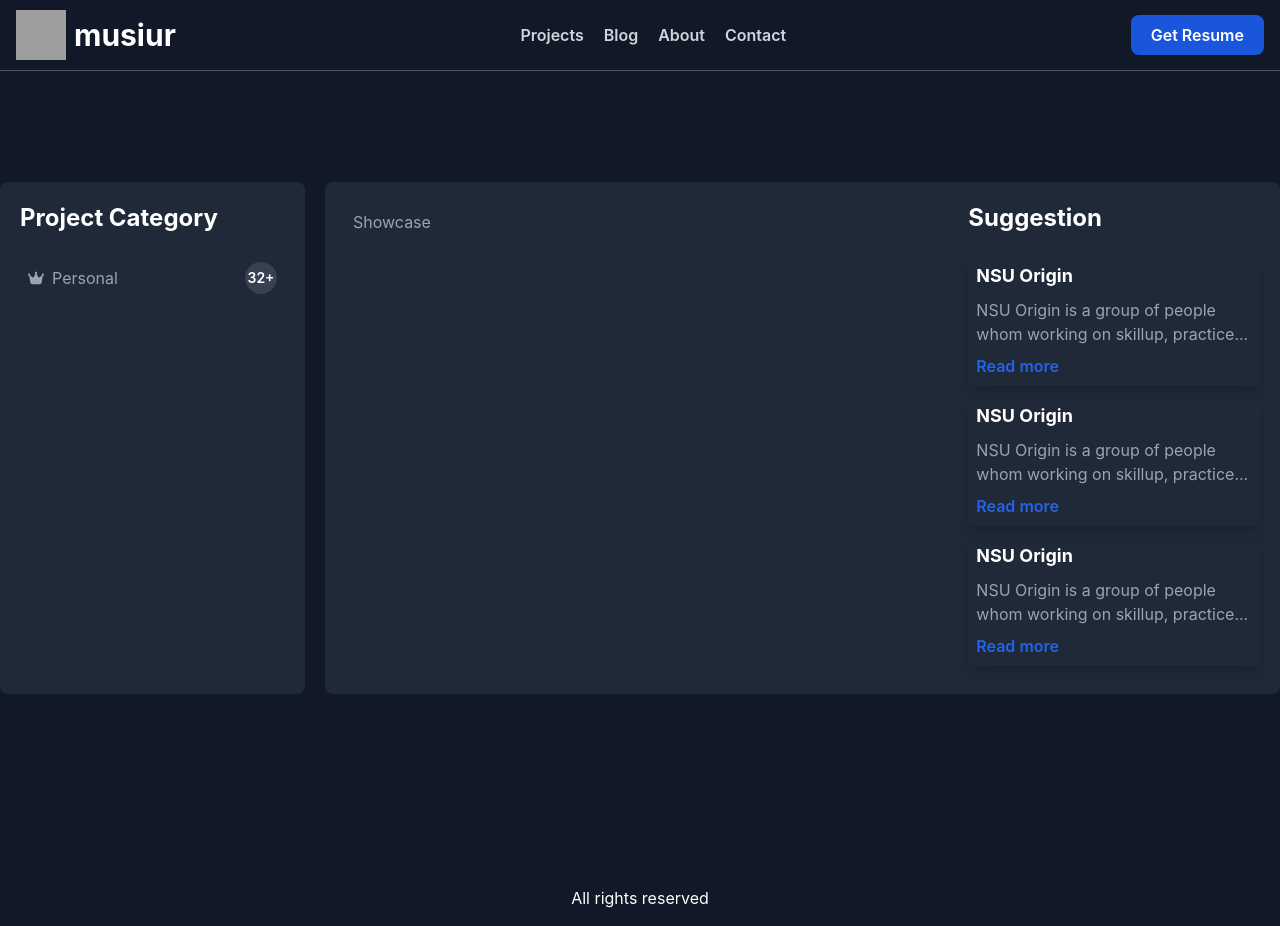
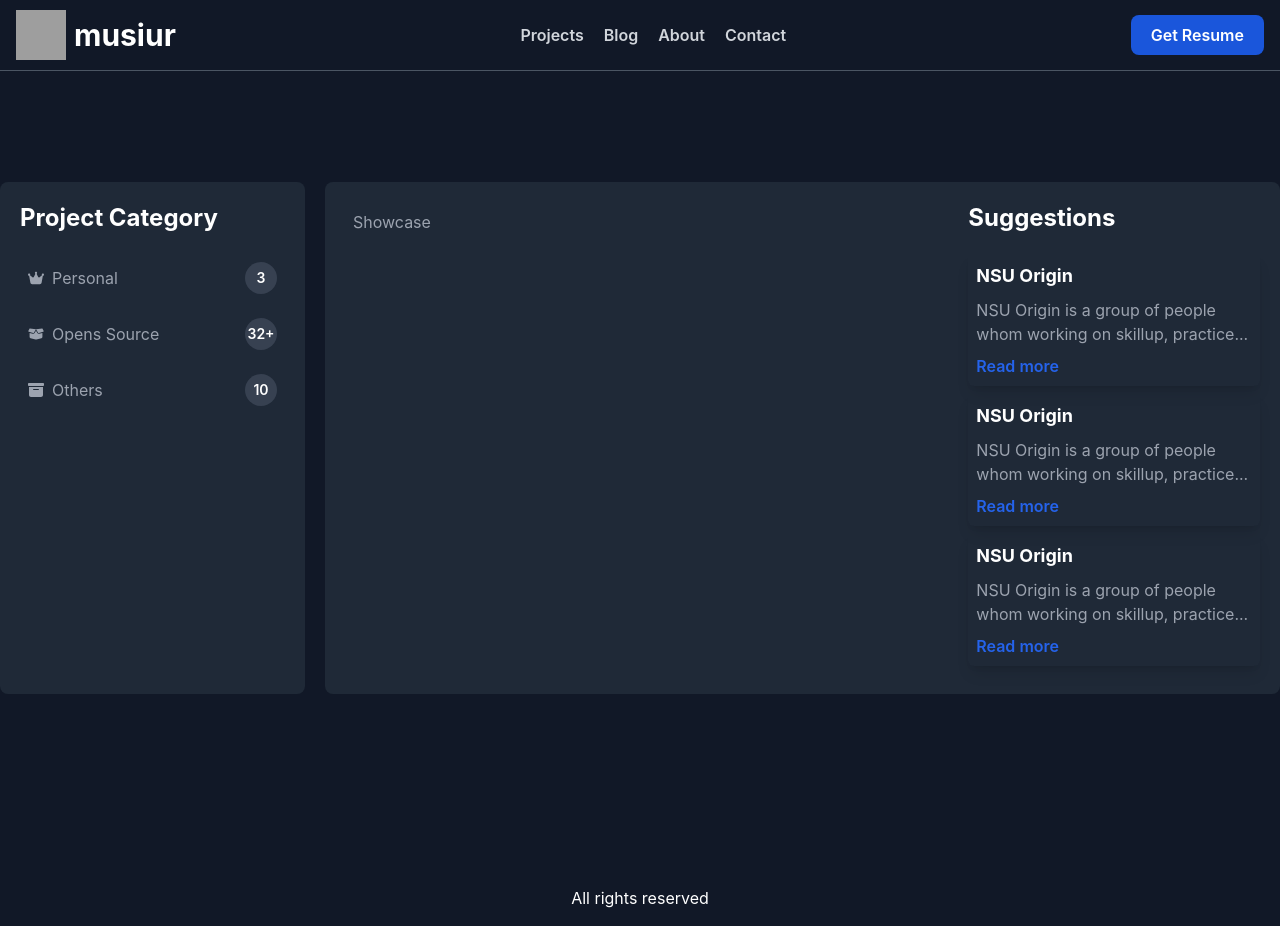
Before and after one commit to musiur/musiur-portfolio, a Next.js app: page /projects in a window 1280 px wide. Built offline with nearby package versions, Linux system fonts and the light colour scheme; grey boxes are pictures that could not be loaded.

Commit message:
side nav design done in projects page

```diff
--- a/pages/projects/index.js
+++ b/pages/projects/index.js
@@ -1,9 +1,37 @@
-import { faCrown } from "@fortawesome/free-solid-svg-icons";
+import {
+  faBoxArchive,
+  faBoxOpen,
+  faCrown
+} from "@fortawesome/free-solid-svg-icons";
 import { FontAwesomeIcon } from "@fortawesome/react-fontawesome";
 import Link from "next/link";
 
 const iconDimention = "w-4 h-4";
 const Crown = <FontAwesomeIcon icon={faCrown} className={iconDimention} />;
+const OpenSource = (
+  <FontAwesomeIcon icon={faBoxOpen} className={iconDimention} />
+);
+const Others = (
+  <FontAwesomeIcon icon={faBoxArchive} className={iconDimention} />
+);
+
+const categories = [
+  {
+    title: "Personal",
+    icon: Crown,
+    amount: 3,
+  },
+  {
+    title: "Opens Source",
+    icon: OpenSource,
+    amount: 32,
+  },
+  {
+    title: "Others",
+    icon: Others,
+    amount: 10,
+  },
+];
 
 const Projects = () => {
   return (
@@ -12,22 +40,27 @@ const Projects = () => {
         <div className="pc__side_nav">
           <h2>Project Category</h2>
           <ul>
-            <li>
-              <div className="pcsn__option">
-                <>{Crown}</>
-                <p>Personal</p>
-              </div>
-              <div className="pcsn__badge">
-                <span>32+</span>
-              </div>
-            </li>
+            {categories.map((category, i) => {
+              const { title, icon, amount } = category;
+              return (
+                <li key={i}>
+                  <div className="pcsn__option">
+                    <>{icon}</>
+                    <p>{title}</p>
+                  </div>
+                  <div className="pcsn__badge">
+                    <span>{amount > 10 ? `${amount}+` : amount}</span>
+                  </div>
+                </li>
+              );
+            })}
           </ul>
         </div>
         <div className="pc__canvas">
           <div className="pcc__container">
             <div className="pccc__showcase">Showcase</div>
             <div className="pccc__suggestion">
-              <h2>Suggestion</h2>
+              <h2>Suggestions</h2>
               <ul>
                 <li>
                   <h3>NSU Origin</h3>
```
